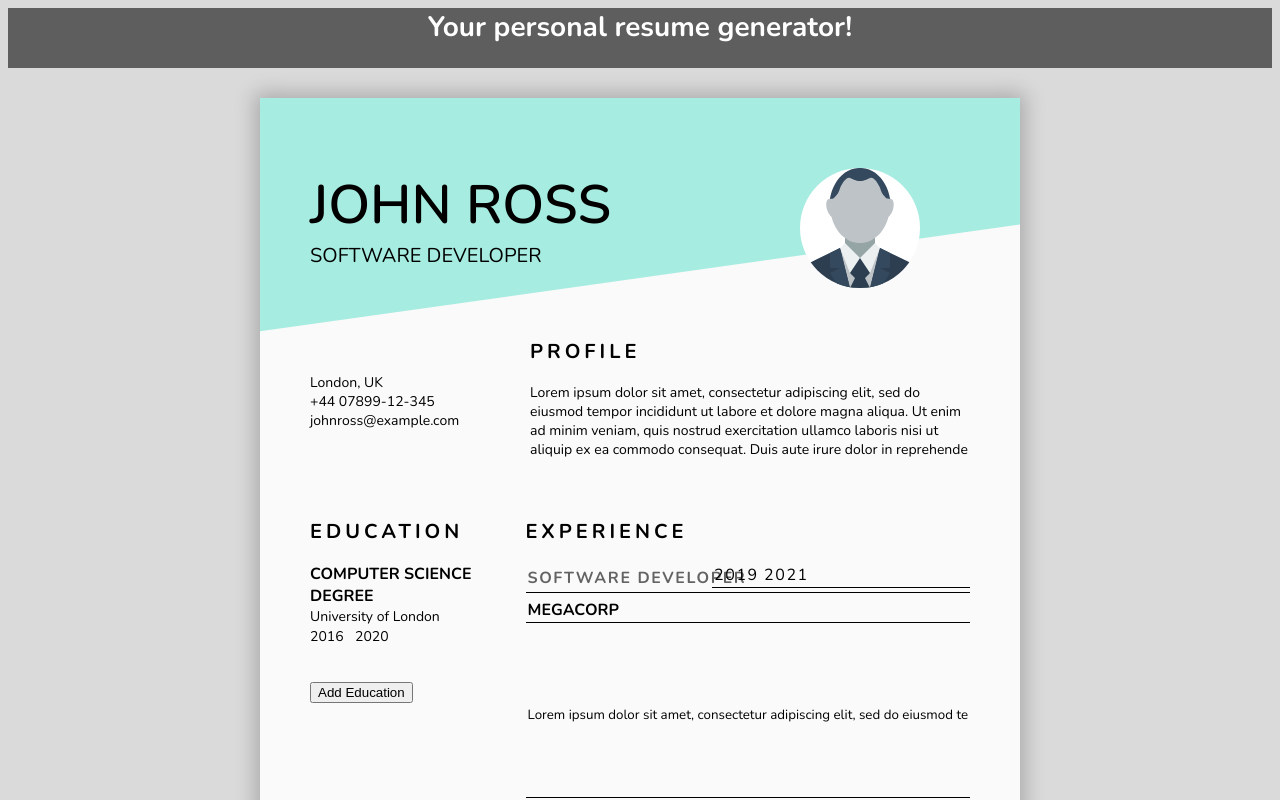
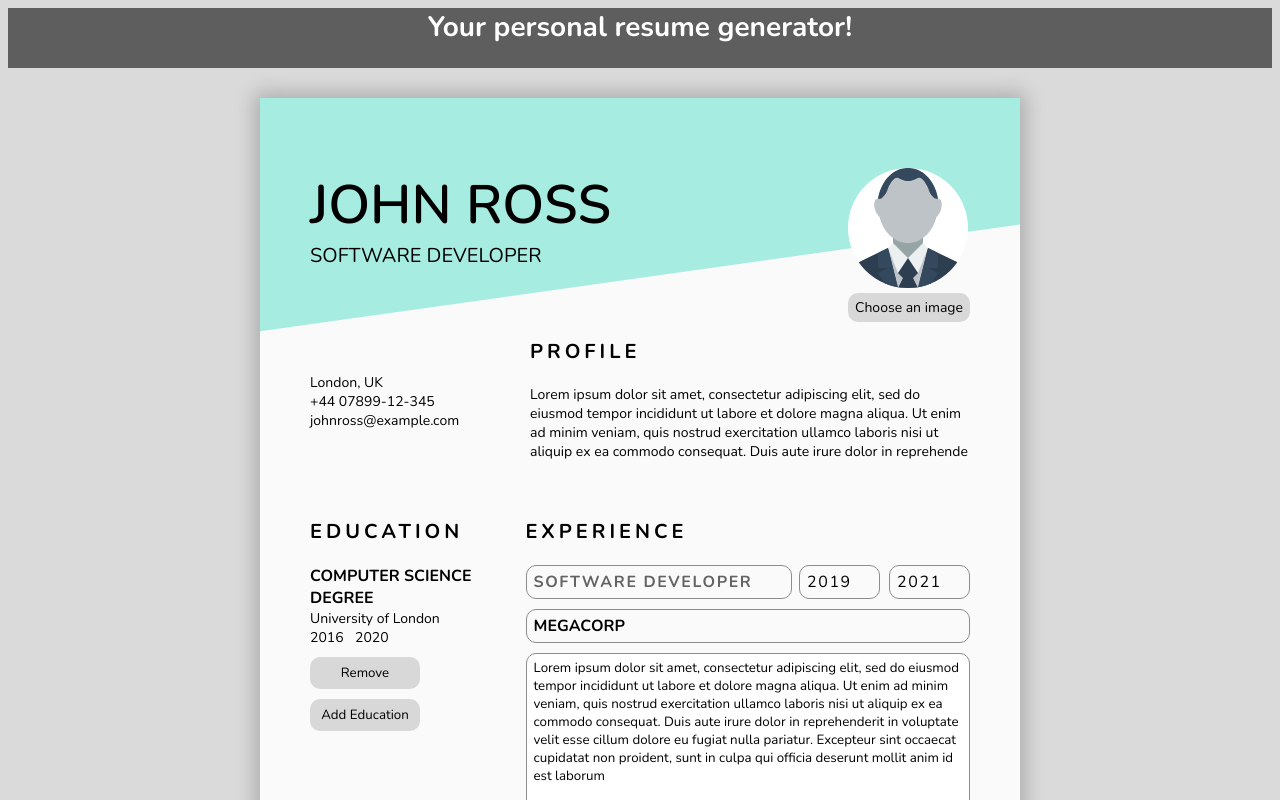
Before and after one commit to pietromastropietro/CV-expert, a React (Create React App) app: page / in a window 1280 px wide. Both pictures are taken after a click on the element 747 px from the left and 657 px from the top of the page. Shown: the top 800 px of the page. Built offline with nearby package versions, Linux system fonts and the light colour scheme.

Commit message:
complete styling, add user image picker

```diff
--- a/src/App.js
+++ b/src/App.js
@@ -20,17 +20,30 @@ class App extends React.Component {
   }
 
   addEduComponent = () => {
+    // if the user removes all the components, it will start from the beginning with id: 0.
+    if (this.state.eduComponents.length === 0) {
+      this.setState({
+        eduComponents: this.state.eduComponents.concat({ id: 0 }),
+      });
+    } else {
       this.setState({
         // this concatenates a new 'id' object to the 'eduComponents' array.
         // To assign the new id, I get the id of the last object in the array (with '[this.state.eduComponents.length - 1].id') and add 1.
         eduComponents: this.state.eduComponents.concat({ id: this.state.eduComponents[this.state.eduComponents.length - 1].id + 1 }),
-    })
+      });
+    };
   };
 
   addWorkComponent = () => {
+    if (this.state.workComponents.length === 0) {
+      this.setState({
+        workComponents: this.state.workComponents.concat({ id: 50 }),
+      });
+    } else {
       this.setState({
         workComponents: this.state.workComponents.concat({ id: this.state.workComponents[this.state.workComponents.length - 1].id + 1 }),
-    })
+      });
+    };
   };
 
   removeEduComponent = (componentId) => {
@@ -92,7 +105,7 @@ class App extends React.Component {
                 />
               ))}
 
-              <button onClick={this.addWorkComponent}>Add Work</button>
+              <button onClick={this.addWorkComponent}>Add Experience</button>
             </div>
 
           </div>
--- a/src/components/Education.js
+++ b/src/components/Education.js
@@ -46,18 +46,18 @@ class Education extends React.Component {
                         <input type="number" className="endDate" defaultValue={end} placeholder='To (eg 2022)'></input>
                         <input type='submit'></input>
                     </form>
-                    <button onClick={() => this.props.removeComponent(this.props.id)}>Remove</button>
                 </div>
             );
         } else {
             return (
                 <div className='educationSection' id={this.props.id}>
                     <div className='educationForm' onClick={setEditMode}>
-                        <p id='degreetitle'>{degree}</p>
-                        <p id='schoolName'>{school}</p>
-                        <p id="startDate">{start}</p>
-                        <p id="endDate">{end}</p>
+                        <p className='degreetitle'>{degree}</p>
+                        <p className='schoolName'>{school}</p>
+                        <p className="startDate">{start}</p>
+                        <p className="endDate">{end}</p>
                     </div>
+                    <button className='removeBtn' onClick={() => this.props.removeComponent(this.props.id)}>Remove</button>
                 </div>
             );
         }
--- a/src/components/Name.js
+++ b/src/components/Name.js
@@ -37,7 +37,7 @@ class Name extends React.Component {
                 <form onSubmit={getInput} id='name'>
                     <input type='text' id='fullName' defaultValue={name} placeholder='Full name'></input>
                     <input type='text' id='workTitle' defaultValue={work} placeholder='Work title'></input>
-                    <button type='submit'>Submit</button>
+                    <input type='submit'></input>
                 </form>
             );
         } else {
--- a/src/components/Photo.js
+++ b/src/components/Photo.js
@@ -2,13 +2,35 @@ import React from "react";
 import '../styles/style.css';
 import userImage from '../images/user.svg'
 
-const Photo = (props) => {
-    return (
-        <div id='photo'>
-            <img src={userImage} alt='this-is-me'></img>
-            {/* <input type="file" id="myfile" name="myfile"></input> */}
-        </div>
-    );
+class Photo extends React.Component {
+    constructor(props) {
+        super(props);
+
+        this.state = {
+            imgSrc: userImage,
+        }
+    };
+
+    getInput = (e) => {
+        const newSrc = URL.createObjectURL(e.target.files[0]);
+
+        this.setState({
+            imgSrc: newSrc,
+        });
+
+    };
+
+    render() {
+        return (
+            <div id='photo'>
+                <img src={this.state.imgSrc} alt='this-is-me'></img>
+                <form>
+                    <input type="file" accept='image/*' id="fileInput" onChange={this.getInput}></input>
+                    <label htmlFor="fileInput">Choose an image</label>
+                </form>
+            </div>
+        );
+    };
 };
 
 export default Photo;
--- a/src/components/Profile.js
+++ b/src/components/Profile.js
@@ -34,8 +34,9 @@ class Profile extends React.Component {
             return (
                 <div id='profile'>
                     <p id='profileTitle'>Profile</p>
-                    <form onSubmit={getInput} >
-                        <input type='text' id='bio' defaultValue={bio} placeholder='Write a brief personal bio'></input>
+                    <form onSubmit={getInput}>
+                        {/* <input type='text' id='bio' defaultValue={bio} placeholder='Write a brief personal bio'></input> */}
+                        <textarea rows='4' id='bio' defaultValue={bio} placeholder='Write a brief personal bio'></textarea>
                         <input type='submit'></input>
                     </form>
                 </div>
--- a/src/components/Work.js
+++ b/src/components/Work.js
@@ -46,10 +46,9 @@ class Work extends React.Component {
                         <input type="number" className="jobStartDate" defaultValue={start} placeholder='From (eg 2018)'></input>
                         <input type="number" className="jobEndDate" defaultValue={end} placeholder='To (eg 2022)'></input>
                         <input type='text' className='companyName' defaultValue={company} placeholder='Company Name'></input>
-                        <input type='text' className='jobDescription' defaultValue={description} placeholder='Job Description'></input>
+                        <textarea rows='9' className='jobDescription' defaultValue={description} placeholder='Job Description'></textarea>
                         <input type='submit'></input>
                     </form>
-                    <button onClick={() => this.props.removeComponent(this.props.id)}>Remove</button>
                 </div>
             );
         } else {
@@ -62,6 +61,7 @@ class Work extends React.Component {
                         <p className='companyName'>{company}</p>
                         <p className='jobDescription'>{description}</p>
                     </div>
+                    <button className='removeBtn' onClick={() => this.props.removeComponent(this.props.id)}>Remove</button>
                 </div>
             );
         }
--- a/src/styles/style.css
+++ b/src/styles/style.css
@@ -8,22 +8,58 @@ body {
     font-family: 'Nunito', sans-serif;
     font-size: 14px;
 }
+textarea {
+    font-family: 'Nunito', sans-serif;
+    border: 1px solid rgb(141, 141, 141);
+    border-radius: 10px;
+    padding: 5px 7px 5px 7px;
+    margin-bottom: 10px;
+    outline: none;
+}
 input {
     font-family: 'Nunito', sans-serif;
-    /* border: 1px solid rgb(141, 141, 141); */
-    /* padding: 10px; */
     border: none;
-    border-bottom: 1px solid black;
-    /* border-radius: 10px; */
+    border: 1px solid rgb(141, 141, 141);
+    padding: 5px 7px 5px 7px;
+    /* border-bottom: 1px solid black; */
+    border-radius: 10px;
     background-color: rgba(255, 255, 255, 0);
     outline: none;
     margin-bottom: 10px;
 }
-input:focus {
-    /* border: 1px solid rgb(27, 27, 27); */
+input:focus, textarea:focus {
     border: none;
-    border-bottom: 1px solid black;
+    border: 1px solid rgb(27, 27, 27);
+    /* border-bottom: 1px solid black; */
 }
+input[type='submit'] {
+    background-color: rgb(216, 216, 216);
+    border: none;
+    outline: none;
+}
+input[type='submit']:hover {
+    background-color: rgb(187, 187, 187);
+}
+
+button {
+    background-color: rgb(216, 216, 216);
+    padding: 7px;
+    border: none;
+    border-radius: 10px;
+    font-family: 'Nunito', sans-serif;
+    width: 110px;
+    /* align-self: center; */
+}
+button:hover {
+    background-color: rgb(187, 187, 187);
+
+}
+.removeBtn {
+    margin-top: 10px;
+    margin-bottom: 10px;
+}
+
+
 #main {
     display: flex;
     flex-direction: column;
@@ -74,10 +110,10 @@ header {
 }
 
 #name {
-    grid-area: 1 / 1 / 1 / 3;
+    grid-area: 1 / 1 / 1 / 4;
     display: flex;
     flex-direction: column;
-    /* width: 50%; */
+    width: 520px;
 }
 #fullName {
     font-size: 54px;
@@ -91,7 +127,7 @@ header {
 }
 #photo {
     grid-area: 1 / 3 / 1 / 4;
-    justify-self: center;
+    justify-self: flex-end;
 }
 #photo > img{
     width: 120px;
@@ -99,20 +135,59 @@ header {
     border-radius: 50%;
     background-color: white;
 }
-#contacts {
+#photo > form {
+    display: flex;
+    flex-direction: column;
+}
+#fileInput {
+    width: 0.1px;
+	height: 0.1px;
+	opacity: 0;
+	overflow: hidden;
+	position: absolute;
+	z-index: -1;
+}
+#fileInput + label {
+    background-color: rgb(216, 216, 216);
+    padding: 5px 7px 5px 7px;
+    border-radius: 10px;
+    margin-bottom: 5px;
+    text-align: center;
+    cursor: pointer;
+}
+#fileInput + label:hover {
+    background-color: rgb(187, 187, 187);
+
+}
+
+
+div#contacts {
     grid-area: 2 / 1 / 2 / 2;
     margin-top: 35px;
+    display: flex;
+    flex-direction: column;
+}
+form#contacts {
+    display: flex;
+    flex-direction: column;
+    padding: 10px;
 }
 #profile {
     grid-area: 2 / 2 / 2 / 4;
+}
+#profile > form {
+    display: flex;
+    flex-direction: column;
 }
 #profileTitle, #educationTitle, #experienceTitle  {
     font-size: 20px;
     text-transform: uppercase;
     font-weight: 700;
     letter-spacing: 0.2em;
-    margin-bottom: 18px;
-
+    margin-bottom: 20px;
+}
+#experienceTitle, #educationTitle {
+    margin-bottom: 0 !important;
 }
 #skills {
     display: flex;
@@ -121,34 +196,41 @@ header {
 #eduSection {
     /* background-color: rgba(218, 112, 214, 0.397); */
     width: 30%;
-
+    display: flex;
+    flex-direction: column;
 }
 #educationTitle, #experienceTitle {
 
 }
 .educationSection {
-    margin-bottom: 35px;
+    /* margin-bottom: 35px; */
 
 }
 .educationForm {
     display: grid;
-    grid-template: 1fr 20px 20px / 1fr;
+    grid-template: repeat(3, auto) / 190px;
 }
-#degreetitle {
+.degreetitle {
     grid-area: 1 / 1 / 2 / 2;
     text-transform: uppercase;
     font-size: 16px;
     font-weight: 700;
+    margin-top: 20px;
 }
-#schoolName {
+.schoolName {
     grid-area: 2 / 1 / 3 / 2;
 }
-#startDate {
+.startDate {
     grid-area: 3 / 1 / 4 / 2;
+    width: 50px;
 }
-#endDate {
+.endDate {
     grid-area: 3 / 1 / 4 / 2;
     margin-left: 45px;
+    width: 50px;
+}
+input.endDate {
+    justify-self: flex-end;
 }
 
 
@@ -159,14 +241,17 @@ header {
     /* background-color: rgba(152, 251, 152, 0.315); */
     width: 70%;
     margin-left: 25px;
+    display: flex;
+    flex-direction: column;
 }
 .experienceSection {
-    margin-bottom: 35px;
+    /* margin-bottom: 45px; */
 }
 .experienceForm {
     display: grid;
-    grid-template: 1fr 1fr 5fr / 1fr;
+    grid-template: repeat(3, auto) / 1fr;
 }
+
 .jobTitle {
     grid-area: 1 / 1 / 2 / 2;
     font-size: 16px;
@@ -174,8 +259,9 @@ header {
     text-transform: uppercase;
     color: rgb(99, 99, 99);
     letter-spacing: 0.1em;
-    margin-bottom: 5px;
-
+    margin-bottom: 10px;
+    width: 300px;
+    margin-top: 20px;
 }
 .companyName {
     grid-area: 2 / 1 / 3 / 2;
@@ -188,12 +274,13 @@ header {
     grid-area: 1 / 1 / 2 / 2;
     justify-self: flex-end;
     margin-right: 50px;
+    margin-top: 20px;
+
     font-size: 16px;
     font-weight: 500;
     letter-spacing: 0.1em;
-
     /* color: rgb(99, 99, 99); */
-
+    width: 65px;
 }
 .jobEndDate {
     grid-area: 1 / 1 / 2 / 2;
@@ -201,12 +288,51 @@ header {
     font-size: 16px;
     font-weight: 500;
     letter-spacing: 0.1em;
+    /* color: rgb(99, 99, 99); */
+    width: 65px;
+    margin-top: 20px;
 
-    /* color: rgb(99, 99, 99); */
-
+}
+input.jobTitle {
+    width: 250px;
+}
+input.jobStartDate {
+    margin-right: 90px;
 }
 
 .jobDescription {
     grid-area: 3 / 1 / 4 / 2;
+}
+
+@media print {
+    header, button {
+        display: none;
+    }
+    body, #root, #main {
+        background-color: transparent;
+        margin: 0;
+        padding: 0;
+        border: 0;
+    }
+    #resume {
+        background-color: white;
+        box-shadow: unset;
+        margin: 0;
+        /* width: 100%;
+        height: 100%;
+        margin: 0; */
+        /* padding: 0; */
+        /* padding: 70px 50px 0 50px; */
+        /* padding-right: 50px; */
+
+        /* margin: 0; */
+        /* margin: 70px 50px 0 50px; */
+        /* margin-left: 50px;
+        margin-right: 50px; */
+    }
+    @page {
+        margin-left: 150px;
+
+    }
 
 }
```
Lines whose indentation alone changed are shown as unchanged.
